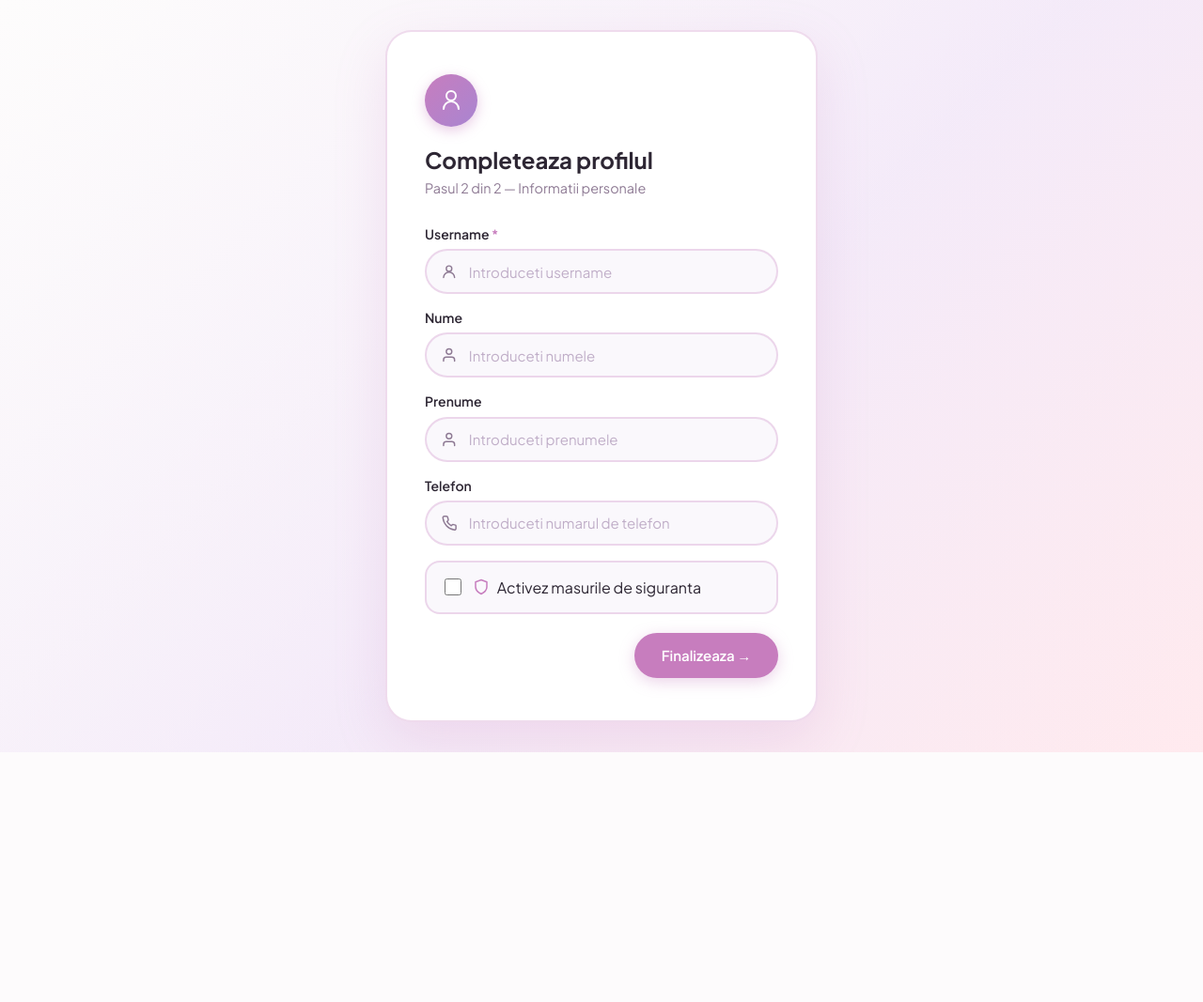
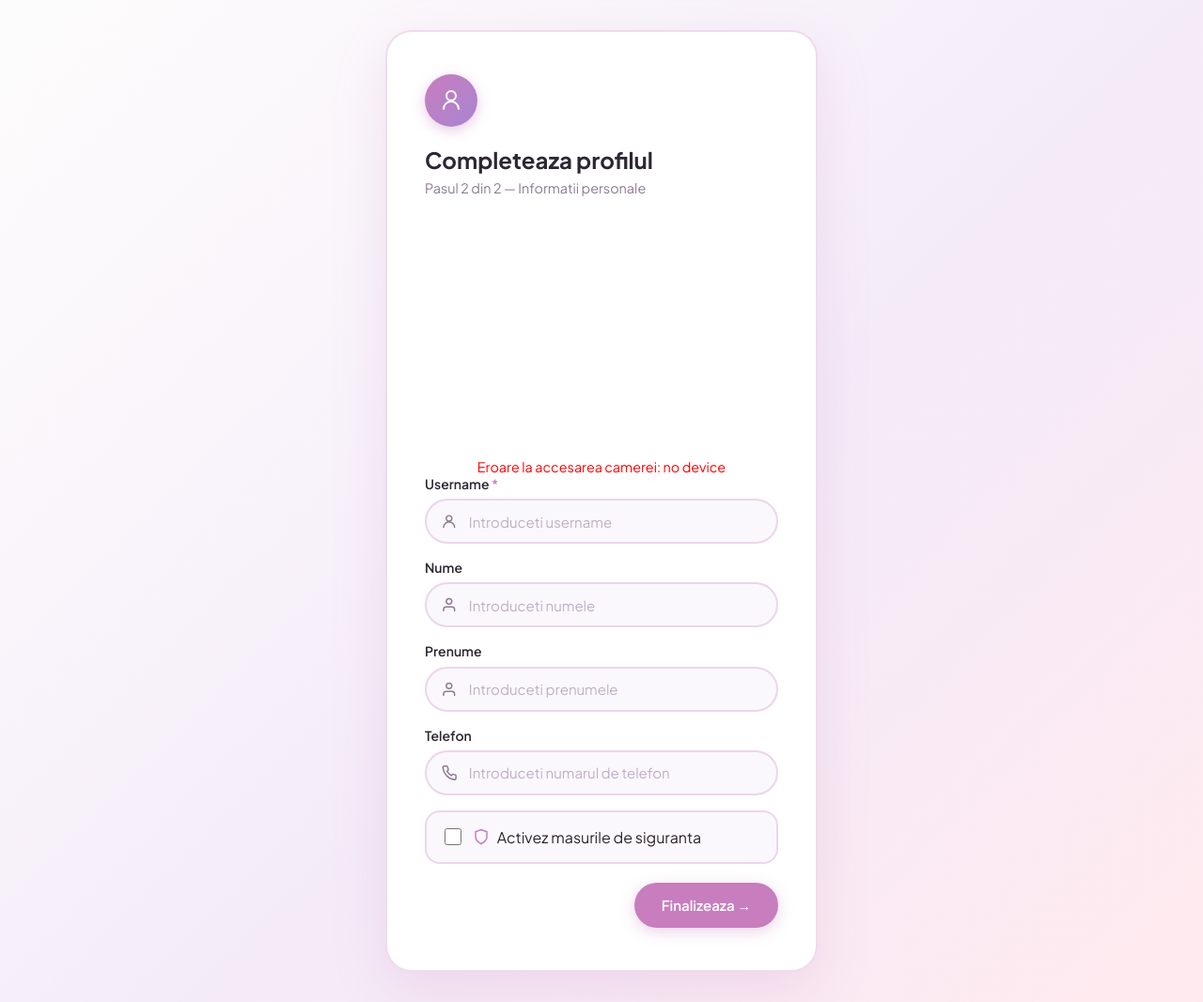
Before and after one commit to apelsin05/keystroke-auth, a Flask app: page /register/step2 in a window 1280 px wide. Shown: the whole page at 94% size. Before the commit the page ends 801 px from the top, so only its background shows below. Run offline with Flask 3, Linux system fonts and the light colour scheme; the visitor is signed in with stand-in values (Sample User, id 1); a map, chart or similar area stays blank; some libraries are stand-ins or nearby versions.

Commit message:
feat: first integration into the register flow

```diff
--- a/app.py
+++ b/app.py
@@ -315,7 +315,7 @@ def dev_face():
     <head><title>Dev — Face Test</title></head>
     <body>
       <h2>Test agent facial</h2>
-      <video id="video" width="400" autoplay></video><br><br>
+      <video id="video" width="400" autoplay style="transform: scaleX(-1)"></video>
       <button onclick="capture()">Capturează și testează</button>
       <canvas id="canvas" width="400" height="300" style="display:none"></canvas>
       <pre id="result" style="margin-top:20px; background:#f0f0f0; padding:10px"></pre>
@@ -328,7 +328,10 @@ def dev_face():
         function capture() {
           const video  = document.getElementById('video');
           const canvas = document.getElementById('canvas');
-          canvas.getContext('2d').drawImage(video, 0, 0, 400, 300);
+          const ctx = canvas.getContext('2d');
+          ctx.translate(400, 0);
+          ctx.scale(-1, 1);
+          ctx.drawImage(video, 0, 0, 400, 300);
           const frame  = canvas.toDataURL('image/jpeg');
 
           fetch('/dev/face/analyze', {
--- a/static/css/style.css
+++ b/static/css/style.css
@@ -291,4 +291,14 @@ body {
   .navbar-user {
     display: none;
   }
+
+  /* ── FACE CAPTURE ─────────────────────────────────────────────── */
+.face-capture {
+  display: flex;
+  flex-direction: column;
+  align-items: center;
+  gap: 0.75rem;
+  margin-bottom: 1rem;
 }
+
+}
--- /dev/null
+++ b/static/js/face_capture.js
@@ -0,0 +1,152 @@
+// ── Bloc 1 — Configurație și stare globală ────────────────────────────────
+const videoElement  = document.getElementById('face-video');
+const canvasElement = document.getElementById('face-canvas');
+const ctx           = canvasElement.getContext('2d');
+const statusMsg     = document.getElementById('face-status');
+
+let frames       = [];
+let alignedSince = null;
+let capturing    = false;
+
+const ALIGN_TIMEOUT    = 3000;
+const CAPTURE_INTERVAL = 1000;
+
+// ── Bloc 2 — startCamera() ────────────────────────────────────────────────
+async function startCamera() {
+  try {
+    const stream = await navigator.mediaDevices.getUserMedia({ video: true });
+    videoElement.srcObject = stream;
+    videoElement.onloadedmetadata = () => {
+        canvasElement.width  = videoElement.clientWidth;
+        canvasElement.height = videoElement.clientHeight;
+      setupMediaPipe();
+    };
+  } catch (err) {
+    statusMsg.textContent = 'Eroare la accesarea camerei: ' + err.message;
+    statusMsg.style.color = 'red';
+  }
+}
+
+// ── Bloc 3 — setupMediaPipe() ─────────────────────────────────────────────
+function setupMediaPipe() {
+  const faceDetection = new FaceDetection({
+    locateFile: (file) =>
+      `https://cdn.jsdelivr.net/npm/@mediapipe/face_detection/${file}`
+  });
+
+  faceDetection.setOptions({ minDetectionConfidence: 0.7, model: 'short' });
+  faceDetection.onResults(onResults);
+
+  async function loop() {
+    await faceDetection.send({ image: videoElement });
+    requestAnimationFrame(loop);
+  }
+  requestAnimationFrame(loop);
+}
+
+// ── Bloc 4 — onResults() + logica de aliniere ─────────────────────────────
+function onResults(results) {
+
+    ctx.clearRect(0, 0, canvasElement.width, canvasElement.height);
+    const w = canvasElement.width;
+    const h = canvasElement.height;
+
+  if (!results.detections || results.detections.length === 0) {
+    alignedSince = null;
+    ctx.strokeStyle = 'red';
+    ctx.lineWidth   = 3;
+    ctx.strokeRect(w * 0.2, h * 0.1, w * 0.6, h * 0.8);
+    statusMsg.textContent = 'Poziționează fața în centru';
+    statusMsg.style.color = '';
+    return;
+  }
+
+  const box = results.detections[0].boundingBox;
+  const { xCenter, yCenter } = box;
+  const centered = xCenter >= 0.35 && xCenter <= 0.65 &&
+                   yCenter >= 0.25 && yCenter <= 0.75;
+
+  const rx = (xCenter - box.width  / 2) * w;
+  const ry = (yCenter - box.height / 2) * h;
+
+  if (centered) {
+    ctx.strokeStyle = 'lime';
+    ctx.lineWidth   = 3;
+    ctx.strokeRect(rx, ry, box.width * w, box.height * h);
+
+    if (!capturing) {
+      if (alignedSince === null) {
+        alignedSince = Date.now();
+      }
+      const elapsed = Date.now() - alignedSince;
+      if (elapsed >= ALIGN_TIMEOUT) {
+        captureFrames();
+      } else {
+        const remaining = Math.ceil((ALIGN_TIMEOUT - elapsed) / 1000);
+        statusMsg.textContent = `Stai nemișcat: ${remaining}s`;
+        statusMsg.style.color = '';
+      }
+    }
+  } else {
+    alignedSince = null;
+    ctx.strokeStyle = 'red';
+    ctx.lineWidth   = 3;
+    ctx.strokeRect(rx, ry, box.width * w, box.height * h);
+    statusMsg.textContent = 'Poziționează fața în centru';
+    statusMsg.style.color = '';
+  }
+}
+
+// ── Bloc 5 — captureFrames() și sendFrames() ──────────────────────────────
+function captureFrames() {
+  capturing = true;
+  frames    = [];
+
+  statusMsg.textContent = 'Capturez... (1/3)';
+  ctx.drawImage(videoElement, 0, 0);
+  frames.push(canvasElement.toDataURL('image/jpeg', 0.85));
+
+  setTimeout(() => {
+    statusMsg.textContent = 'Capturez... (2/3)';
+    ctx.drawImage(videoElement, 0, 0);
+    frames.push(canvasElement.toDataURL('image/jpeg', 0.85));
+
+    setTimeout(() => {
+      statusMsg.textContent = 'Capturez... (3/3)';
+      ctx.drawImage(videoElement, 0, 0);
+      frames.push(canvasElement.toDataURL('image/jpeg', 0.85));
+      sendFrames();
+    }, CAPTURE_INTERVAL);
+  }, CAPTURE_INTERVAL);
+}
+
+async function sendFrames() {
+  try {
+    const res = await fetch('/register/face', {
+      method: 'POST',
+      headers: { 'Content-Type': 'application/json' },
+      body: JSON.stringify({ frames })
+    });
+
+    if (res.ok) {
+      statusMsg.textContent = '✓ Față înregistrată cu succes!';
+      statusMsg.style.color = 'green';
+    } else {
+      const data = await res.json();
+      statusMsg.textContent = data.error || 'Eroare la înregistrarea feței.';
+      statusMsg.style.color = 'red';
+      frames       = [];
+      alignedSince = null;
+      capturing    = false;
+    }
+  } catch (err) {
+    statusMsg.textContent = 'Eroare de rețea: ' + err.message;
+    statusMsg.style.color = 'red';
+    frames       = [];
+    alignedSince = null;
+    capturing    = false;
+  }
+}
+
+// ── Start ─────────────────────────────────────────────────────────────────
+startCamera();
--- a/templates/register_step2.html
+++ b/templates/register_step2.html
@@ -5,6 +5,8 @@
   <meta name="viewport" content="width=device-width,initial-scale=1.0"/>
   <title>Inregistrare — Pasul 2</title>
   <link rel="stylesheet" href="{{ url_for('static', filename='css/style.css') }}"/>
+  <script src="https://cdn.jsdelivr.net/npm/@mediapipe/face_detection/face_detection.js" crossorigin="anonymous"></script>
+  <script src="https://cdn.jsdelivr.net/npm/@mediapipe/camera_utils/camera_utils.js" crossorigin="anonymous"></script>
 </head>
 <body>
 
@@ -29,6 +31,19 @@
         </div>
       {% endif %}
     {% endwith %}
+
+
+  <div id="face-capture-section" class="face-capture">
+    <div style="position:relative; width:320px; height:240px;">
+      <video id="face-video" width="320" height="240" autoplay muted playsinline
+            style="border-radius:8px;"></video>
+      <canvas id="face-canvas" width="320" height="240"
+              style="position:absolute; top:0; left:0;"></canvas>
+    </div>
+    <p id="face-status" style="text-align:center; margin-top:0.5rem; font-size:0.9rem;">
+      Se inițializează camera...
+    </p>
+  </div>
 
     <form method="POST" action="/register/step2" style="display:flex;flex-direction:column;gap:1rem;width:100%">
 
@@ -95,5 +110,7 @@
   </div>
 </div>
 
+<script src="{{ url_for('static', filename='js/face_capture.js') }}"></script>
+
 </body>
 </html>
```
